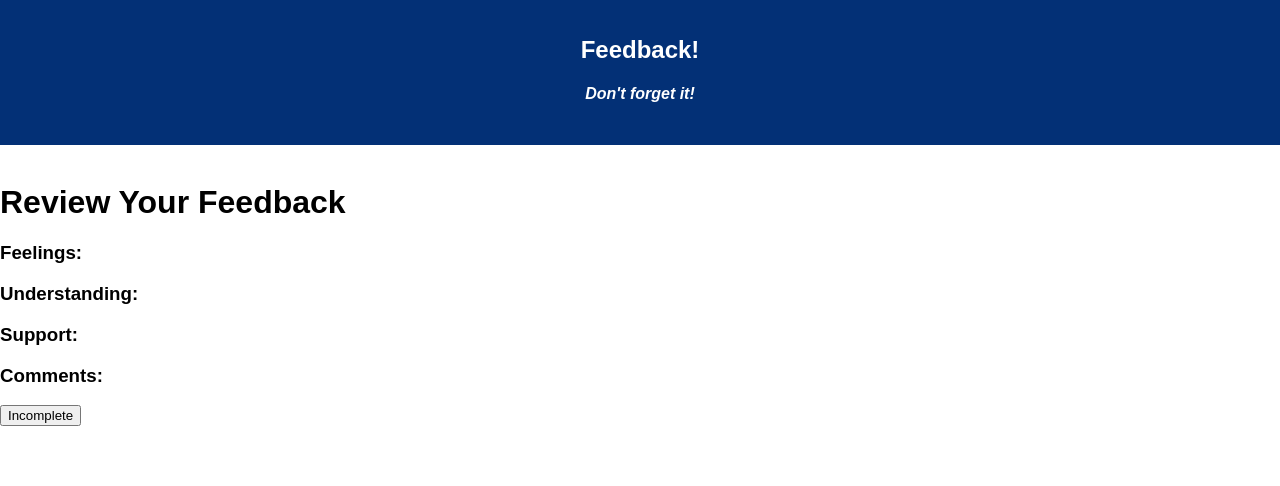
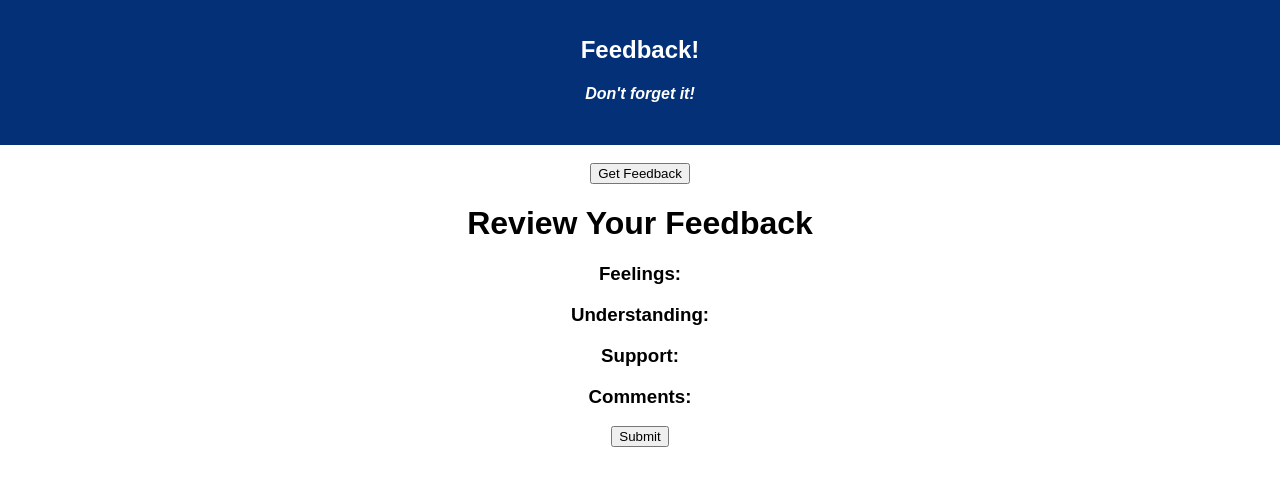
Before and after one commit to mitchjolson/redux-feedback-loop, a React (Create React App) app: page /#/review in a window 1280 px wide. Shown: the top 486 px of the page. Built offline with nearby package versions, Linux system fonts and the light colour scheme.

Commit message:
database connected

```diff
--- a/src/components/App/App.css
+++ b/src/components/App/App.css
@@ -16,3 +16,7 @@
 .App-intro {
   font-size: large;
 }
+
+main {
+  text-align: center;
+}
--- a/src/components/App/App.js
+++ b/src/components/App/App.js
@@ -1,4 +1,5 @@
 import React, { Component } from 'react';
+import axios from 'axios';
 import './App.css';
 import Feel from '../Feel/Feel';
 import Understand from '../Understand/Understand';
@@ -10,6 +11,15 @@ import { HashRouter as Router, Route } from 'react-router-dom';
 
 
 class App extends Component {
+
+  getFeedback = () => {
+    axios.get('/feedback').then(response => {
+      console.log('response data: ', response.data)
+    }).catch(err => {
+      console.log(err);
+    })
+  }
+
   render() {
     return (
       <Router>
@@ -21,6 +31,7 @@ class App extends Component {
           <br/>
         </div>
         <main>
+          <button onClick={this.getFeedback}>Get Feedback</button>
           <Route exact path='/' component={Feel} />
           <Route path='/understand' component={Understand} />
           <Route path='/support' component={Support} />
--- a/src/components/Review/Review.js
+++ b/src/components/Review/Review.js
@@ -4,12 +4,18 @@ import { connect } from 'react-redux';
 
 class Review extends Component {
 
+    handleSubmit = (event) => {
+        console.log('handle submit');
+    }
+
     checkButton = (store) => {
-        if((store.feel) && (store.understand) && (store.support) && (store.comment)){
-            return <button>Submit</button>
-        }
-        return <button>Incomplete</button>
+        return <button onClick={this.handleSubmit}>Submit</button>;
+        // if((store.feel) && (store.understand) && (store.support) && (store.comment)){
+        //     return <button onClick={this.handleSubmit}>Submit</button>
+        // }
+        // return <button onClick={() => alert('Please complete the feedback form')}>Incomplete</button>
     }
+
 
     render() {
         return (
```
Also changed, not shown: 2 other files (tests, documents, lock files or other folders).
